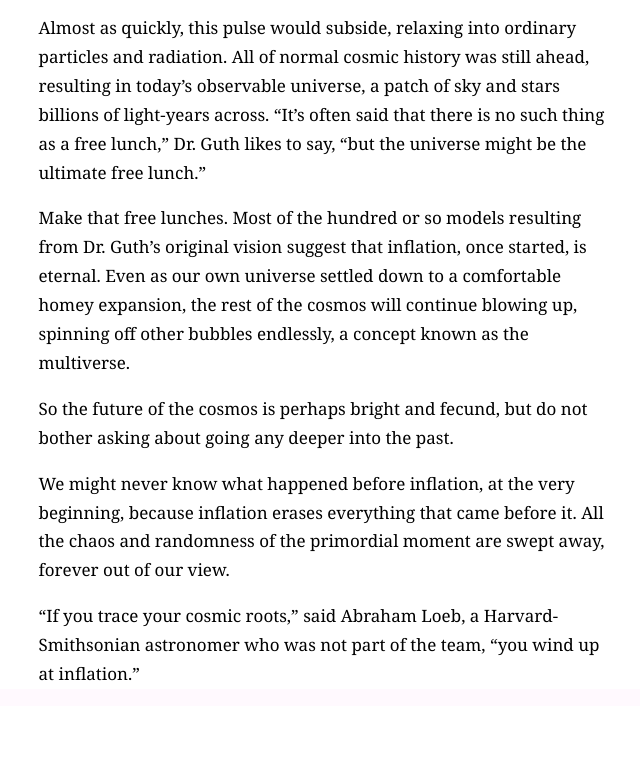
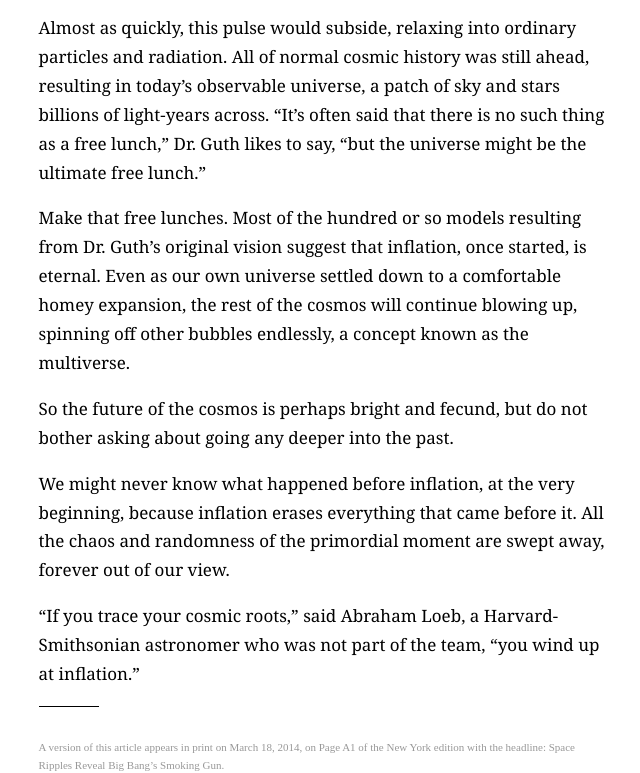
Before and after one commit to 105ron/nyt-article, a plain HTML site: page index.html in a window 1280 px wide. Shown: the part 8808-9581 px from the top of the page, without its empty margins (239-879 px from the left). Before the commit the page ends 9514 px from the top, so only its background shows below. Drawn offline with Linux system fonts and the light colour scheme.

Commit message:
add details after article and remove background colour

```diff
--- a/index.html
+++ b/index.html
@@ -346,6 +346,8 @@
           <p>
             “If you trace your cosmic roots,” said Abraham Loeb, a Harvard-Smithsonian astronomer who was not part of the team, “you wind up at inflation.”
           </p>
+          <div class="bottom-line"></div>
+          <span id="details">A version of this article appears in print on March 18, 2014, on Page A1 of the New York edition with the headline: Space Ripples Reveal Big Bang’s Smoking Gun.</span>
         </div><!-- text-container -->
       </article>
     </div><!-- main-container -->
--- a/stylesheets/styles.css
+++ b/stylesheets/styles.css
@@ -22,7 +22,7 @@ body {
        -moz-box-shadow: rgba(25, 25, 25, 0.04) -4px 0px 4px 0px inset;
             box-shadow: rgba(25, 25, 25, 0.04) -4px 0px 4px 0px inset;
   width: 30px;
-  height: 100%;
+  height: 9163px;
   z-index: 999;
   b/*ackground-color: pink;*/
 }
@@ -255,7 +255,7 @@ img {
   float: right;
   width: calc(100% - 25px);
   margin-top: 50px;
-  background-color: #fff9fe;
+  /*background-color: #fff9fe;*/
 }
 
 
@@ -582,3 +582,15 @@ iframe {
  * Section Header =bottom-notes
  *****************************************
 */
+
+.bottom-line {
+  width: 60px;
+  margin: 15px 0 30px;
+  border-top: 1px solid black;
+}
+
+#details {
+  color: #999;
+  font-size: 11px;
+  line-height: 15px;
+}
```
